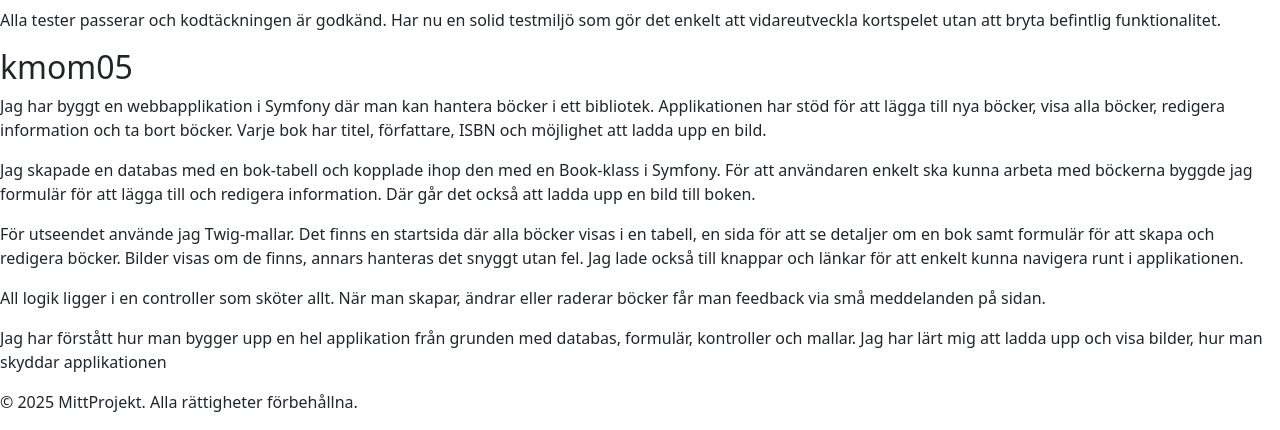
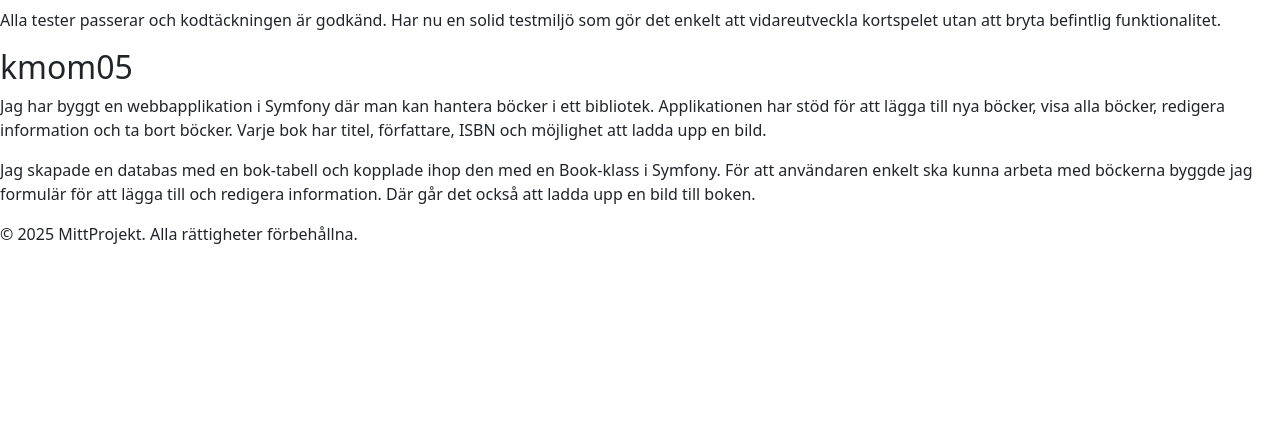
Before and after one commit to kamhaal/mvc, a Symfony app: template templates/report.html.twig in a window 1280 px wide. Shown: the part 2114-2544 px from the top of the page. After the commit the page ends 2358 px from the top, so only its background shows below. Run offline with Twig, Linux system fonts and the light colour scheme; the template is opened without the code that fills it, so the values that code supplies are empty; some libraries are stand-ins or nearby versions.

Commit message:
Förtydligade text i rapporten

```diff
--- a/templates/report.html.twig
+++ b/templates/report.html.twig
@@ -133,13 +133,4 @@ det enkelt att vidareutveckla kortspelet utan att bryta befintlig funktionalitet
 Jag skapade en databas med en bok-tabell och kopplade ihop den med en Book-klass i Symfony. För att användaren enkelt ska kunna arbeta med böckerna byggde jag formulär för att lägga till och redigera information. Där går det också att ladda upp en bild till boken.
 </p>
 
-<p>
-För utseendet använde jag Twig-mallar. Det finns en startsida där alla böcker visas i en tabell, en sida för att se detaljer om en bok samt formulär för att skapa och redigera böcker. Bilder visas om de finns, annars hanteras det snyggt utan fel. Jag lade också till knappar och länkar för att enkelt kunna navigera runt i applikationen.
-</p>
-
-<p>
-All logik ligger i en controller som sköter allt. När man skapar, ändrar eller raderar böcker får man feedback via små meddelanden på sidan.
-</p>
-<p>Jag har förstått hur man bygger upp en hel applikation från grunden med databas, formulär, kontroller och mallar. Jag har lärt mig att ladda upp och visa bilder, hur man skyddar applikationen</p>
-
 {% endblock %}
```
